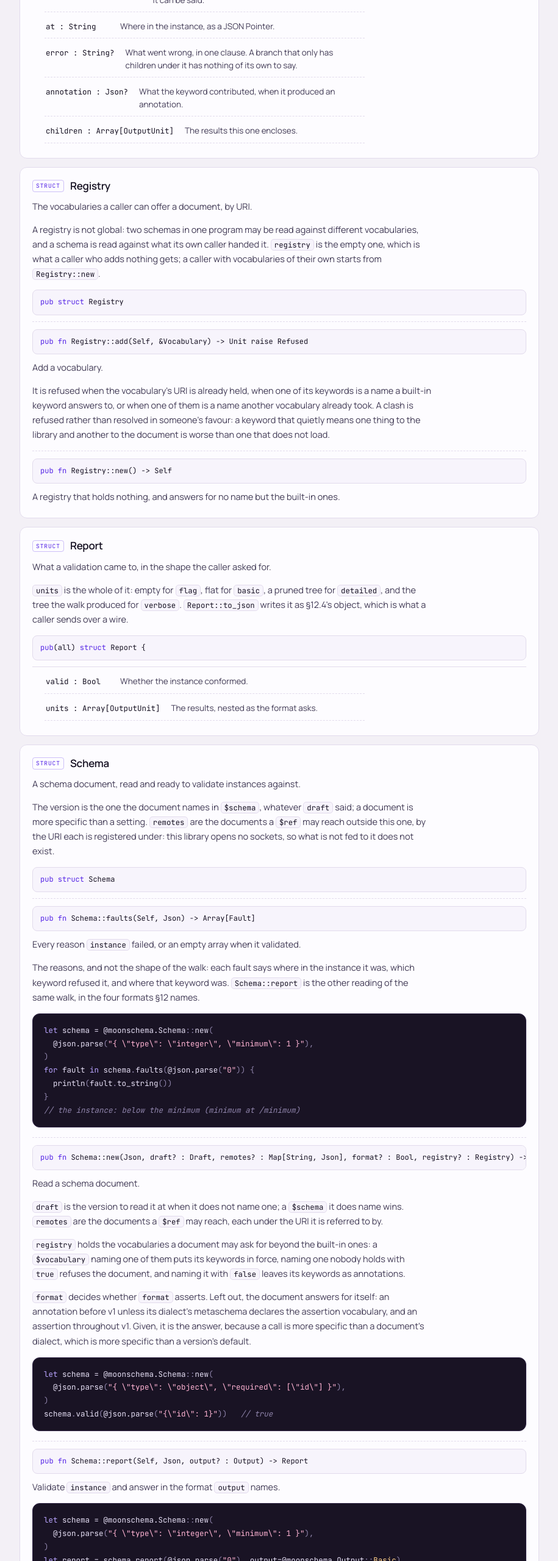
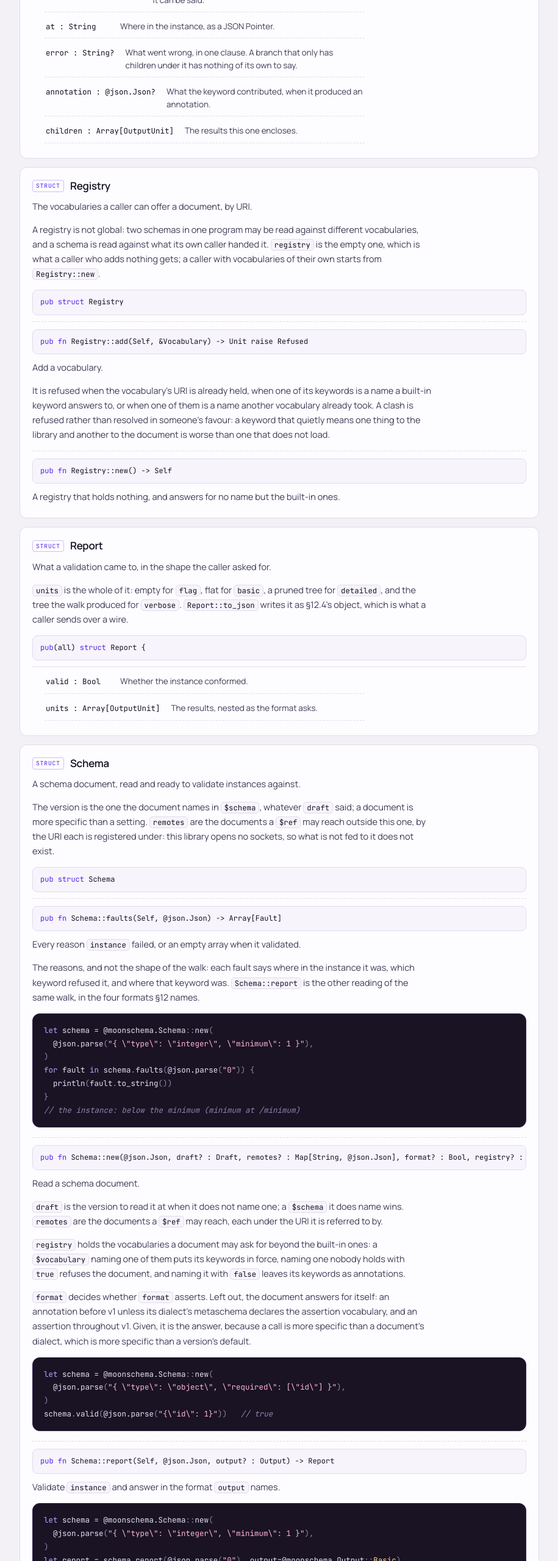
Before and after one commit to moonbitstack/moonschema, a plain HTML site: page docs/api.html in a window 1280 px wide. Shown: the part 3220-5780 px from the top of the page at 61% size, without its empty margins (316-1231 px from the left). Drawn offline with Linux system fonts and the light colour scheme.

````diff
--- a/docs/api.html
+++ b/docs/api.html
@@ -122,7 +122,7 @@
 <h3><span class="kind">struct</span>OutputUnit</h3>
 <p>One result of one keyword: the output unit of §12.3.</p><p><code>keyword_at</code> is the *evaluation path*, which is a JSON Pointer that goes through <code>$ref</code>; <code>absolute_at</code> is the *schema location*, which is the resource's own URI and a pointer into it and never goes through one. The two differ exactly when a reference was crossed, and a reader that has to fetch the keyword needs the second.</p>
 <div class="sig"><span class="k">pub</span>(all) <span class="k">struct</span> OutputUnit {</div>
-<ul class="variants"><li>valid : Bool<small>Whether this result is a pass.</small></li><li>keyword_at : String<small>Where in the schema, following the walk that arrived.</small></li><li>absolute_at : String?<small>The resource's canonical URI and a pointer into it, when it can be said.</small></li><li>at : String<small>Where in the instance, as a JSON Pointer.</small></li><li>error : String?<small>What went wrong, in one clause. A branch that only has children under it has nothing of its own to say.</small></li><li>annotation : Json?<small>What the keyword contributed, when it produced an annotation.</small></li><li>children : Array[OutputUnit]<small>The results this one encloses.</small></li></ul>
+<ul class="variants"><li>valid : Bool<small>Whether this result is a pass.</small></li><li>keyword_at : String<small>Where in the schema, following the walk that arrived.</small></li><li>absolute_at : String?<small>The resource's canonical URI and a pointer into it, when it can be said.</small></li><li>at : String<small>Where in the instance, as a JSON Pointer.</small></li><li>error : String?<small>What went wrong, in one clause. A branch that only has children under it has nothing of its own to say.</small></li><li>annotation : @json.Json?<small>What the keyword contributed, when it produced an annotation.</small></li><li>children : Array[OutputUnit]<small>The results this one encloses.</small></li></ul>
 </div>
 <div class="entry" id="registry">
 <h3><span class="kind">struct</span>Registry</h3>
@@ -141,23 +141,23 @@
 <h3><span class="kind">struct</span>Schema</h3>
 <p>A schema document, read and ready to validate instances against.</p><p>The version is the one the document names in <code>$schema</code>, whatever <code>draft</code> said; a document is more specific than a setting. <code>remotes</code> are the documents a <code>$ref</code> may reach outside this one, by the URI each is registered under: this library opens no sockets, so what is not fed to it does not exist.</p>
 <div class="sig"><span class="k">pub</span> <span class="k">struct</span> Schema</div>
-<div class="member" id="schema-faults"><div class="sig"><span class="k">pub</span> <span class="k">fn</span> Schema::faults(Self, Json) -&gt; Array[Fault]</div><p>Every reason <code>instance</code> failed, or an empty array when it validated.</p><p>The reasons, and not the shape of the walk: each fault says where in the instance it was, which keyword refused it, and where that keyword was. <code>Schema::report</code> is the other reading of the same walk, in the four formats §12 names.</p><pre data-lang="moonbit">let schema = @moonschema.Schema::new(
+<div class="member" id="schema-faults"><div class="sig"><span class="k">pub</span> <span class="k">fn</span> Schema::faults(Self, @json.Json) -&gt; Array[Fault]</div><p>Every reason <code>instance</code> failed, or an empty array when it validated.</p><p>The reasons, and not the shape of the walk: each fault says where in the instance it was, which keyword refused it, and where that keyword was. <code>Schema::report</code> is the other reading of the same walk, in the four formats §12 names.</p><pre data-lang="moonbit">let schema = @moonschema.Schema::new(
   @json.parse("{ \"type\": \"integer\", \"minimum\": 1 }"),
 )
 for fault in schema.faults(@json.parse("0")) {
   println(fault.to_string())
 }
 // the instance: below the minimum (minimum at /minimum)</pre></div>
-<div class="member" id="schema-new"><div class="sig"><span class="k">pub</span> <span class="k">fn</span> Schema::new(Json, draft? : Draft, remotes? : Map[String, Json], format? : Bool, registry? : Registry) -&gt; Self raise Refused</div><p>Read a schema document.</p><p><code>draft</code> is the version to read it at when it does not name one; a <code>$schema</code> it does name wins. <code>remotes</code> are the documents a <code>$ref</code> may reach, each under the URI it is referred to by.</p><p><code>registry</code> holds the vocabularies a document may ask for beyond the built-in ones: a <code>$vocabulary</code> naming one of them puts its keywords in force, naming one nobody holds with <code>true</code> refuses the document, and naming it with <code>false</code> leaves its keywords as annotations.</p><p><code>format</code> decides whether <code>format</code> asserts. Left out, the document answers for itself: an annotation before v1 unless its dialect's metaschema declares the assertion vocabulary, and an assertion throughout v1. Given, it is the answer, because a call is more specific than a document's dialect, which is more specific than a version's default.</p><pre data-lang="moonbit">let schema = @moonschema.Schema::new(
+<div class="member" id="schema-new"><div class="sig"><span class="k">pub</span> <span class="k">fn</span> Schema::new(@json.Json, draft? : Draft, remotes? : Map[String, @json.Json], format? : Bool, registry? : Registry) -&gt; Self raise Refused</div><p>Read a schema document.</p><p><code>draft</code> is the version to read it at when it does not name one; a <code>$schema</code> it does name wins. <code>remotes</code> are the documents a <code>$ref</code> may reach, each under the URI it is referred to by.</p><p><code>registry</code> holds the vocabularies a document may ask for beyond the built-in ones: a <code>$vocabulary</code> naming one of them puts its keywords in force, naming one nobody holds with <code>true</code> refuses the document, and naming it with <code>false</code> leaves its keywords as annotations.</p><p><code>format</code> decides whether <code>format</code> asserts. Left out, the document answers for itself: an annotation before v1 unless its dialect's metaschema declares the assertion vocabulary, and an assertion throughout v1. Given, it is the answer, because a call is more specific than a document's dialect, which is more specific than a version's default.</p><pre data-lang="moonbit">let schema = @moonschema.Schema::new(
   @json.parse("{ \"type\": \"object\", \"required\": [\"id\"] }"),
 )
 schema.valid(@json.parse("{\"id\": 1}"))   // true</pre></div>
-<div class="member" id="schema-report"><div class="sig"><span class="k">pub</span> <span class="k">fn</span> Schema::report(Self, Json, output? : Output) -&gt; Report</div><p>Validate <code>instance</code> and answer in the format <code>output</code> names.</p><pre data-lang="moonbit">let schema = @moonschema.Schema::new(
+<div class="member" id="schema-report"><div class="sig"><span class="k">pub</span> <span class="k">fn</span> Schema::report(Self, @json.Json, output? : Output) -&gt; Report</div><p>Validate <code>instance</code> and answer in the format <code>output</code> names.</p><pre data-lang="moonbit">let schema = @moonschema.Schema::new(
   @json.parse("{ \"type\": \"integer\", \"minimum\": 1 }"),
 )
 let report = schema.report(@json.parse("0"), output=@moonschema.Output::Basic)
 println(report.to_json().stringify(indent=2))</pre></div>
-<div class="member" id="schema-valid"><div class="sig"><span class="k">pub</span> <span class="k">fn</span> Schema::valid(Self, Json) -&gt; Bool</div><p>Whether <code>instance</code> validates.</p><p>This is the flag output (§12.4.1): the cheapest answer, and the one a guard on a request wants. <code>Schema::faults</code> says why not.</p><pre data-lang="moonbit">let schema = @moonschema.Schema::new(@json.parse("{ \"type\": \"integer\" }"))
+<div class="member" id="schema-valid"><div class="sig"><span class="k">pub</span> <span class="k">fn</span> Schema::valid(Self, @json.Json) -&gt; Bool</div><p>Whether <code>instance</code> validates.</p><p>This is the flag output (§12.4.1): the cheapest answer, and the one a guard on a request wants. <code>Schema::faults</code> says why not.</p><pre data-lang="moonbit">let schema = @moonschema.Schema::new(@json.parse("{ \"type\": \"integer\" }"))
 schema.valid(@json.parse("7"))          // true
 schema.valid(@json.parse("\"seven\""))   // false</pre></div>
 </div>
@@ -171,7 +171,7 @@ schema.valid(@json.parse("\"seven\""))   // false</pre></div>
 <h3><span class="kind">enum</span>Verdict</h3>
 <p>What a keyword says about one instance.</p>
 <div class="sig"><span class="k">pub</span>(all) <span class="k">enum</span> Verdict {</div>
-<ul class="variants"><li>Accept<small>It conforms, and has nothing to add.</small></li><li>Annotate(annotation~ : Json)<small>It conforms, and contributes <code>annotation</code> to the output — which is what a keyword that annotates rather than asserts always answers.</small></li><li>Refuse(why~ : String)<small>It does not conform, and this says why in one clause.</small></li></ul>
+<ul class="variants"><li>Accept<small>It conforms, and has nothing to add.</small></li><li>Annotate(annotation~ : @json.Json)<small>It conforms, and contributes <code>annotation</code> to the output — which is what a keyword that annotates rather than asserts always answers.</small></li><li>Refuse(why~ : String)<small>It does not conform, and this says why in one clause.</small></li></ul>
 </div>
 </div>
 <div class="kind-group"><p class="g" id="errors">Errors</p>
@@ -188,7 +188,7 @@ schema.valid(@json.parse("\"seven\""))   // false</pre></div>
 <p>A keyword someone outside this library defines.</p><p>It is written in a schema as <code>Keyword::name</code> and read once per instance, with the keyword's own value, the instance, and where both sit. It asserts, annotates, or both; it does not apply subschemas — a keyword that has to walk a subschema is an applicator, and applicators are this library's own.</p><pre data-lang="moonbit">struct Even {}</pre><p>pub impl Keyword for Even with fn name(_self) { "x-even" }</p><p>pub impl Keyword for Even with fn judge(_self, value, instance, site) { ignore(site) match (value, instance) { (True, Number(number, ..)) =&gt; if number % 2.0 == 0.0 { Accept } else { Refuse("odd") } _ =&gt; Accept() } }</p><p>pub extend Even with Keyword::{name, judge} ```</p>
 <div class="sig"><span class="k">pub</span>(open) <span class="k">trait</span> Keyword {</div>
 <div class="member" id="keyword-name"><div class="sig"><span class="k">fn</span> name(Self) -&gt; String</div><p>The name it is written as in a schema.</p></div>
-<div class="member" id="keyword-judge"><div class="sig"><span class="k">fn</span> judge(Self, Json, Json, Site) -&gt; Verdict</div><p>What it says about <code>instance</code> at <code>site</code>.</p></div>
+<div class="member" id="keyword-judge"><div class="sig"><span class="k">fn</span> judge(Self, @json.Json, @json.Json, Site) -&gt; Verdict</div><p>What it says about <code>instance</code> at <code>site</code>.</p></div>
 </div>
 <div class="entry" id="vocabulary">
 <h3><span class="kind">trait</span>Vocabulary</h3>
````
Also changed, not shown: 1 other file.
